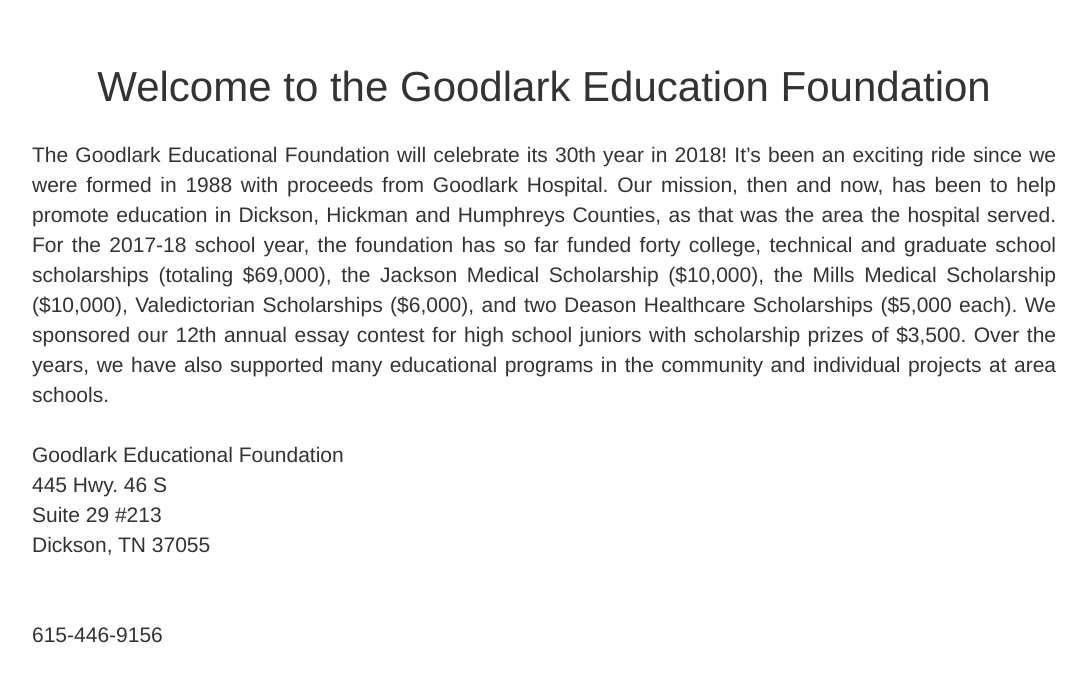
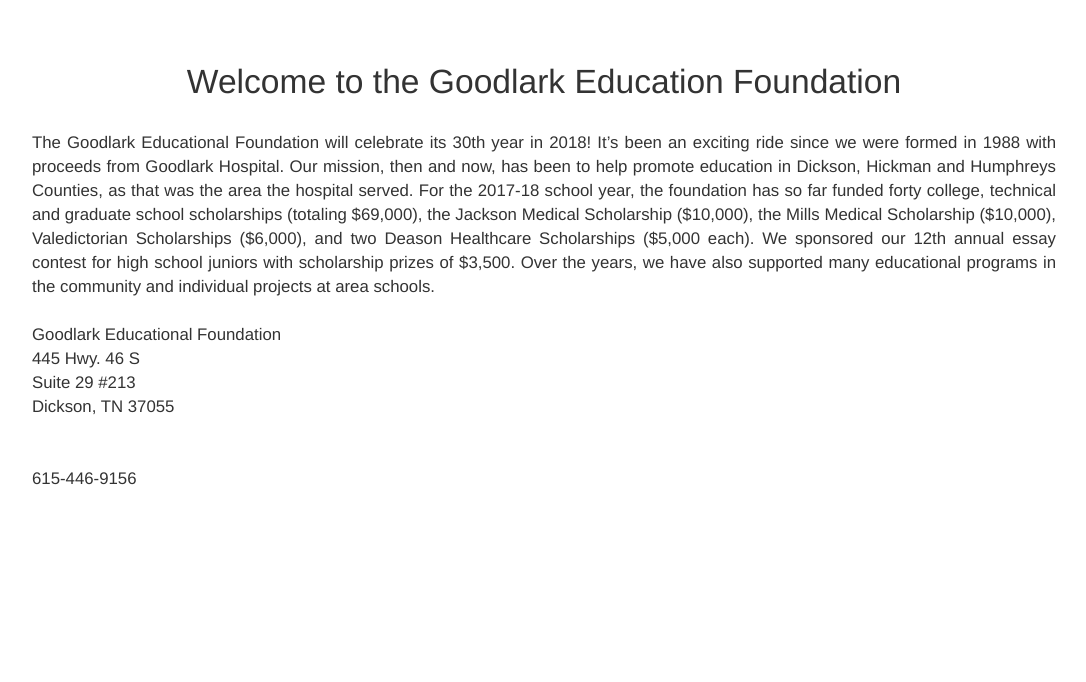
Before and after one commit to paulzimmclay/goodlark_capstone, a Django app: page / in a window 1280 px wide. Shown: the part 55-737 px from the top of the page, without its empty margins (96-1182 px from the left). Run offline with Django 3.2, Linux system fonts and the light colour scheme; some libraries are stand-ins or nearby versions.

Commit message:
still styling

```diff
--- a/applications/static/css/application_form.css
+++ b/applications/static/css/application_form.css
@@ -31,7 +31,6 @@ li {
 .form_field_container {
     display: flex;
     justify-content: center;
-    padding: 10px;
 }
 
 .form_label_help_container {
--- a/applications/static/css/navbar.css
+++ b/applications/static/css/navbar.css
@@ -25,7 +25,7 @@ article#main_content {
 }
 
 #main_content {
-    font-size: 1.5em;
+    font-size: 1.2em;
 }
 
 h1 {
```
